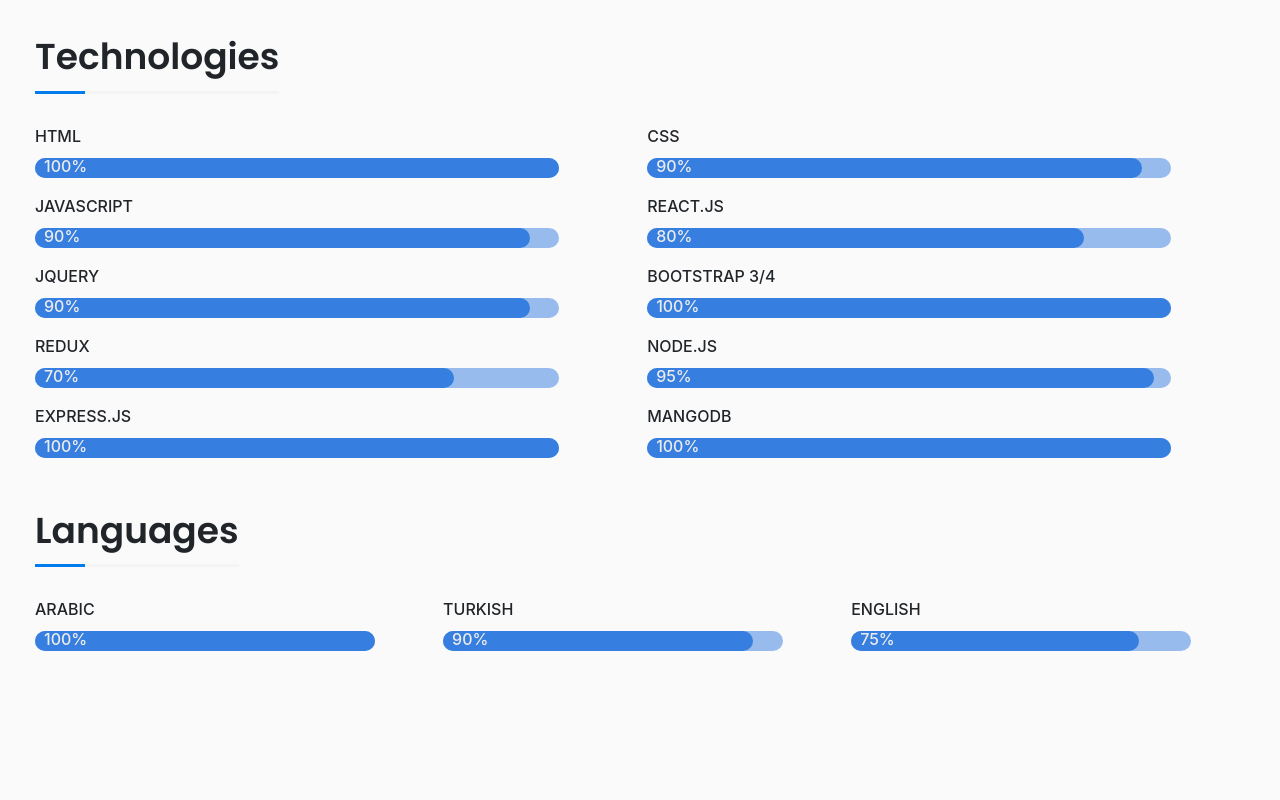
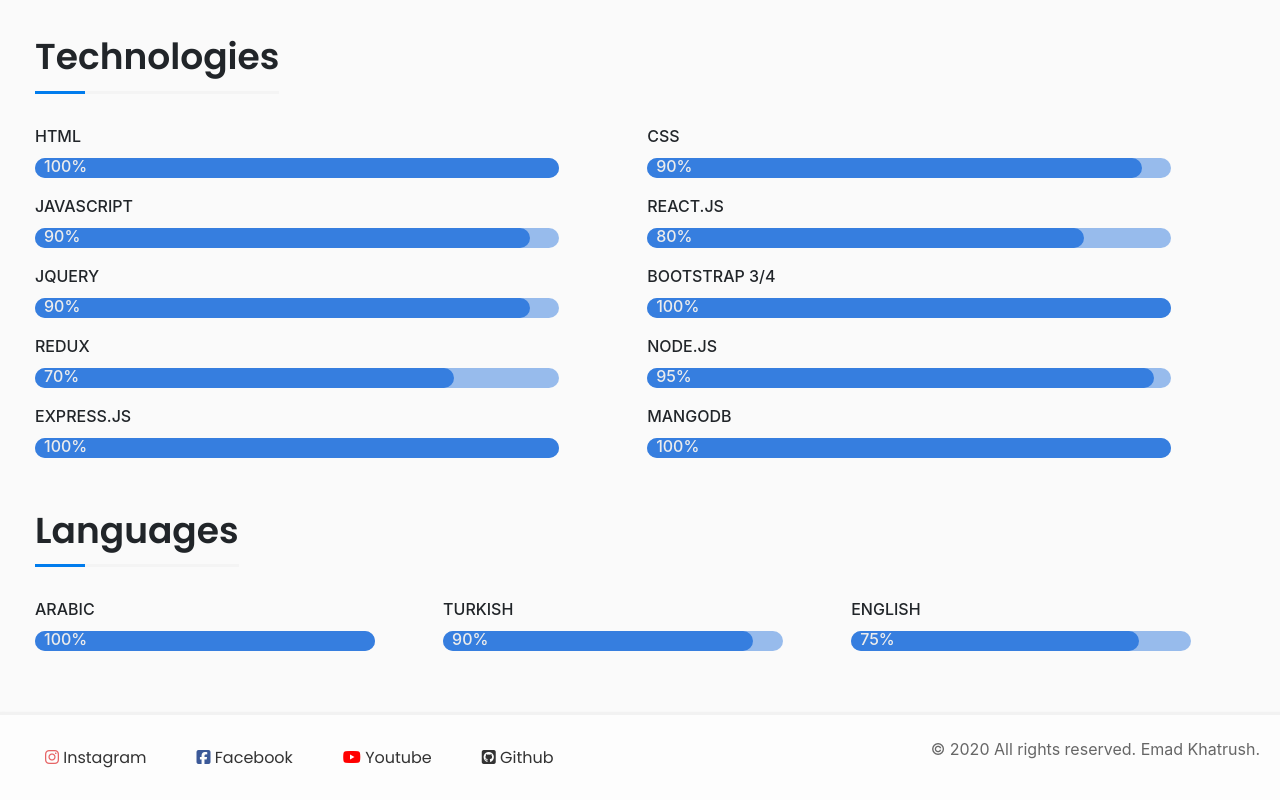
Before and after one commit to Emad-Khatrush/Emad-personal-website, a React (Create React App) app: page / in a window 1280 px wide. Shown: the part 1718-2518 px from the top of the page. Before the commit the page ends 2430 px from the top, so only its background shows below. Built offline with nearby package versions, Linux system fonts and the light colour scheme.

Commit message:
added foooter section

```diff
--- /dev/null
+++ b/src/components/Footer/Footer.js
@@ -0,0 +1,22 @@
+import React from 'react';
+
+import classes from './Footer.module.css';
+
+const footer = () => {
+  return(
+    <footer className={classes.Footer}>
+      <div className={classes.SocialMedia}>
+        <ul>
+          <li> <a href="https://www.instagram.com/medo_khatrush/" target="_blank" rel="noopener noreferrer"> <span className="fab fa-instagram" style={{color: "#e66465"}}></span> Instagram </a> </li>
+          <li> <a href="https://www.facebook.com/emadkhatrush" target="_blank" rel="noopener noreferrer"> <span className="fab fa-facebook-square" style={{color: "#3b5998"}}></span> Facebook </a> </li>
+          <li> <a href="https://www.youtube.com/channel/UCTZGAA3_YT5B_Vsbg2kcjxg" target="_blank" rel="noopener noreferrer"> <span className="fab fa-youtube" style={{color: "#FF0000"}}></span> Youtube </a> </li>
+          <li> <a href="https://github.com/Emad-Khatrush" target="_blank" rel="noopener noreferrer"> <span className="fab fa-github-square" style={{color: "#333"}}></span> Github </a> </li>
+        </ul>
+      </div>
+      <div className={classes.Copyright}>
+        <p> © 2020 All rights reserved. Emad Khatrush. </p>
+      </div>
+    </footer>
+  )
+}
+export default footer;
--- /dev/null
+++ b/src/components/Footer/Footer.module.css
@@ -0,0 +1,52 @@
+.Footer{
+  width: 100%;
+  position: absolute;
+  display: flex;
+  justify-content: space-between;
+  align-items: center;
+  padding: 20px 20px;
+  box-sizing: border-box;
+  z-index: 90;
+  box-shadow: 2px 2px 2px 2px rgba(204, 204, 204, 0.15);
+  background-color: #fdfdfd;
+  border-top: 3px solid #f2f2f2;
+}
+.Footer ul{
+  margin: 0;
+  padding: 0;
+  list-style: none;
+  display: flex;
+  flex: 1;
+  align-items: center;
+  flex-flow: row wrap;
+}
+.Footer li{
+  margin: 10px 25px;
+  box-sizing: border-box;
+}
+.Footer li a{
+  font-family: 'Poppins', Helvetica, sans-serif;
+  color: #333;
+  text-decoration: none;
+}
+.Footer .SocialMedia li{
+  color: red;
+}
+.Footer .Copyright{
+  display: flex;
+  align-items: center;
+  flex-flow: row wrap;
+  color: #666;
+}
+.instagram{
+  color: red;
+}
+
+@media screen and (min-width:600px){
+  .Footer li{
+    color: red;
+  }
+  .Footer .Copyright{
+    flex-wrap: wrap;
+  }
+}
--- a/src/components/Navbar/Toolbar/Toolbar.js
+++ b/src/components/Navbar/Toolbar/Toolbar.js
@@ -6,7 +6,7 @@
 
 const toolbar = () => {
   return(
-    <header className={`${classes.Toolbar} countainer`}>
+    <header className={`${classes.Toolbar}`}>
       <Logo />
       <nav>
         <NavItems />
--- a/src/contianers/Home/Home.js
+++ b/src/contianers/Home/Home.js
@@ -6,6 +6,7 @@
 import Education from '../../components/Education/Education';
 import Technologies from '../../components/Technologies/Technologies';
 import Languages from '../../components/Languages/Languages';
+import Footer from '../../components/Footer/Footer';
 
 class Home extends Component{
 
@@ -18,6 +19,7 @@
           <Education />
           <Technologies />
           <Languages />
+          <Footer />
         </div>
     )
   }
```
Lines whose indentation alone changed are shown as unchanged.
